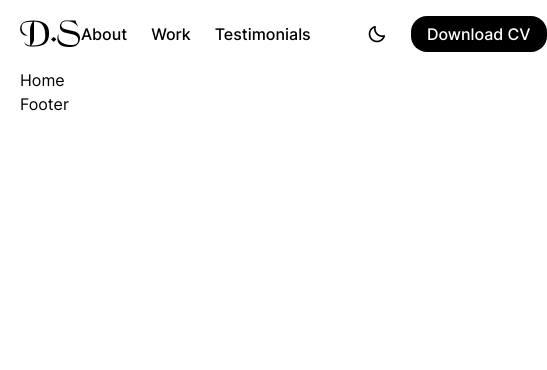
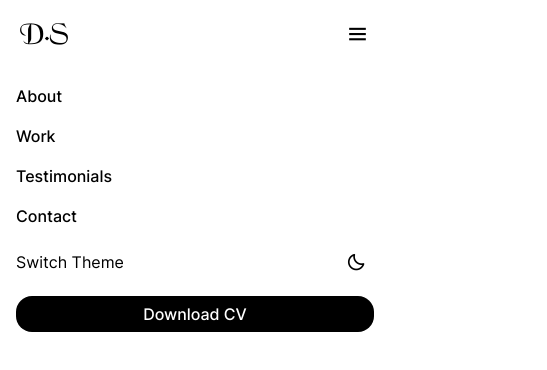
Before and after one commit to dsabirbaev/Portfolio-Template, a React (Vite) app: page / in a window 390 px wide. Shown: the top 370 px of the page, 547 px wide, since content can reach past the window. Built offline with nearby package versions, Linux system fonts and the light colour scheme.

Commit message:
add responsive header

```diff
--- a/src/components/Header/index.jsx
+++ b/src/components/Header/index.jsx
@@ -1,21 +1,33 @@
-
+import { useState } from "react";
 import "./style.scss";
 
 const index = () => {
+    const [menu, setMenu] = useState(false);
+
     return (
         <header>
             <div className="container">
                 <nav className="nav">
                     <a className="nav__logo" href="#">D.S</a>
 
+                    {
+                        menu ? <i onClick={() => setMenu(true)} className='bx bx-x close-menu'></i> : <i className='bx bx-menu menu'></i>
+                    }
+
                     <div className="nav__link">
                         <ul className="nav__list">
                             <li className="nav__list--item"><a className="nav__list--item-link" href="#">About</a></li>
                             <li className="nav__list--item"><a className="nav__list--item-link" href="#">Work</a></li>
                             <li className="nav__list--item"><a className="nav__list--item-link" href="#">Testimonials</a></li>
+                            <li className="nav__list--item"><a className="nav__list--item-link" href="#">Contact</a></li>
                         </ul>
+                        <span className="nav__line">|</span>
                         <div className="nav__btn">
-                            <i title="Switch to dark" className='bx bx-moon nav__btn--dark'></i>
+                            <div className="nav__btn--list">
+                                <span className="nav__btn--text">Switch Theme</span>
+                                <i title="Switch to dark" className='bx bx-moon nav__btn--dark'></i>
+                            </div>
+
                             <a className="nav__btn--download" href="#">Download CV</a>
                         </div>
                     </div>
--- a/src/components/Header/style.scss
+++ b/src/components/Header/style.scss
@@ -7,8 +7,7 @@ header{
     // position: fixed;
     // top: 0;
     // z-index: 99999;
-    backdrop-filter: blur(5px);
-
+    box-shadow: 0 4px 6px -1px rgb(0 0 0 / 0.1), 0 2px 4px -2px rgb(0 0 0 / 0.1);
     .nav{
         height: 68px;
         display: flex;
@@ -22,7 +21,10 @@ header{
             display: flex;
             align-items: center;
             justify-content: space-between;
-            column-gap: 48px;
+            column-gap: 24px;
+        }
+        &__line{
+            color: #F3F4F6;
         }
         &__list{
             display: flex;
@@ -40,6 +42,9 @@ header{
             display: flex;
             align-items: center;
             column-gap: 16px;
+            &--text{
+                display: none;
+            }
             &--dark{
                 font-size: 20px;
                 width: 36px;
@@ -75,5 +80,211 @@ header{
             }
         }
 
+        .menu{
+            display: none;
+        }
+        .close-menu{
+            display: none;
+        }
     }
 }
+
+
+@media only screen and (max-width: 700px) {
+    header{
+        // width: 100%;
+        // position: fixed;
+        // top: 0;
+        // z-index: 99999;
+        box-shadow: 0 4px 6px -1px rgb(0 0 0 / 0.1), 0 2px 4px -2px rgb(0 0 0 / 0.1);
+        .nav{
+            height: 68px;
+            display: flex;
+            justify-content: space-between;
+            align-items: center;
+            &__logo{
+                font-family: BlackChancery;
+                font-size: 24px;
+            }
+            &__link{
+                display: flex;
+                align-items: center;
+                justify-content: space-between;
+                column-gap: 16px;
+            }
+            &__line{
+                color: #F3F4F6;
+            }
+            &__list{
+                display: flex;
+                align-items: center;
+                column-gap: 16px;
+                &--item{
+                    font-family: InterMedium;
+                    font-size: 14px;
+                    &:hover{
+                        color: silver;
+                    }
+                }
+            }
+            &__btn{
+                display: flex;
+                align-items: center;
+                column-gap: 10px;
+                &--text{
+                    display: none;
+                }
+                &--dark{
+                    font-size: 20px;
+                    width: 36px;
+                    height: 36px;
+                    display: flex;
+                    align-items: center;
+                    justify-content: center;
+                    cursor: pointer;
+                    border: 1px solid transparent;
+                    border-radius: 10px;
+                    &:hover{
+
+                        background-color: #ece7e7;
+                    }
+                }
+                &--download{
+                    font-family: InterMedium;
+                    font-size: 14px;
+                    color: white;
+                    width: 136px;
+                    height: 36px;
+                    background-color: black;
+                    display: flex;
+                    align-items: center;
+                    justify-content: center;
+                    border-radius: 16px;
+                    transition: all 0.3s ease;
+                    &:hover{
+                        background-color: transparent;
+                        color: #000;
+                        border: 1px solid #000;
+                    }
+                }
+            }
+
+            .menu{
+                display: none;
+            }
+        }
+    }
+
+}
+
+@media only screen and (max-width: 576px)  {
+
+    header{
+        // width: 100%;
+        // position: fixed;
+        // top: 0;
+        // z-index: 99999;
+        position: relative;
+        box-shadow: 0 4px 6px -1px rgb(0 0 0 / 0.1), 0 2px 4px -2px rgb(0 0 0 / 0.1);
+        .nav{
+            height: 68px;
+            display: flex;
+            justify-content: space-between;
+            align-items: center;
+
+            &__logo{
+                font-family: BlackChancery;
+                font-size: 24px;
+            }
+            &__line{
+                display: none;
+            }
+            &__link{
+                width: 100%;
+                padding: 16px;
+                display: block;
+                align-items: center;
+                justify-content: space-between;
+                column-gap: 48px;
+                position: absolute;
+                top: 100%;
+                right: 0;
+                background-color: #fff;
+            }
+            &__list{
+                display: flex;
+                align-items: flex-start;
+                column-gap: 0px;
+                row-gap: 16px;
+                flex-direction: column;
+                &--item{
+                    font-family: InterMedium;
+                    font-size: 16px;
+                    &:hover{
+                        color: silver;
+                    }
+                }
+            }
+            &__btn{
+                display: flex;
+                align-items: flex-start;
+                flex-direction: column;
+                column-gap: 0px;
+
+                &--list{
+                    display: flex;
+                    align-items: center;
+                    justify-content: space-between;
+                    width: 100%;
+                    padding: 16px 0;
+                }
+                &--text{
+                    display: block;
+                    font-size: 16px;
+                    font-family: InterRegular;
+                }
+                &--dark{
+                    font-size: 20px;
+                    width: 36px;
+                    height: 36px;
+                    display: flex;
+                    align-items: center;
+                    justify-content: center;
+                    cursor: pointer;
+                    border: 1px solid transparent;
+                    border-radius: 10px;
+                    &:hover{
+
+                        background-color: #ece7e7;
+                    }
+                }
+                &--download{
+                    font-family: InterMedium;
+                    font-size: 16px;
+                    color: white;
+                    width: 100%;
+                    height: 36px;
+                    background-color: black;
+                    display: flex;
+                    align-items: center;
+                    justify-content: center;
+                    border-radius: 16px;
+                    transition: all 0.3s ease;
+                    &:hover{
+                        background-color: transparent;
+                        color: #000;
+                        border: 1px solid #000;
+                    }
+                }
+            }
+
+            .menu, .close-menu{
+                display: block;
+                font-size: 25px;
+                cursor: pointer;
+            }
+        }
+    }
+
+
+}
```
